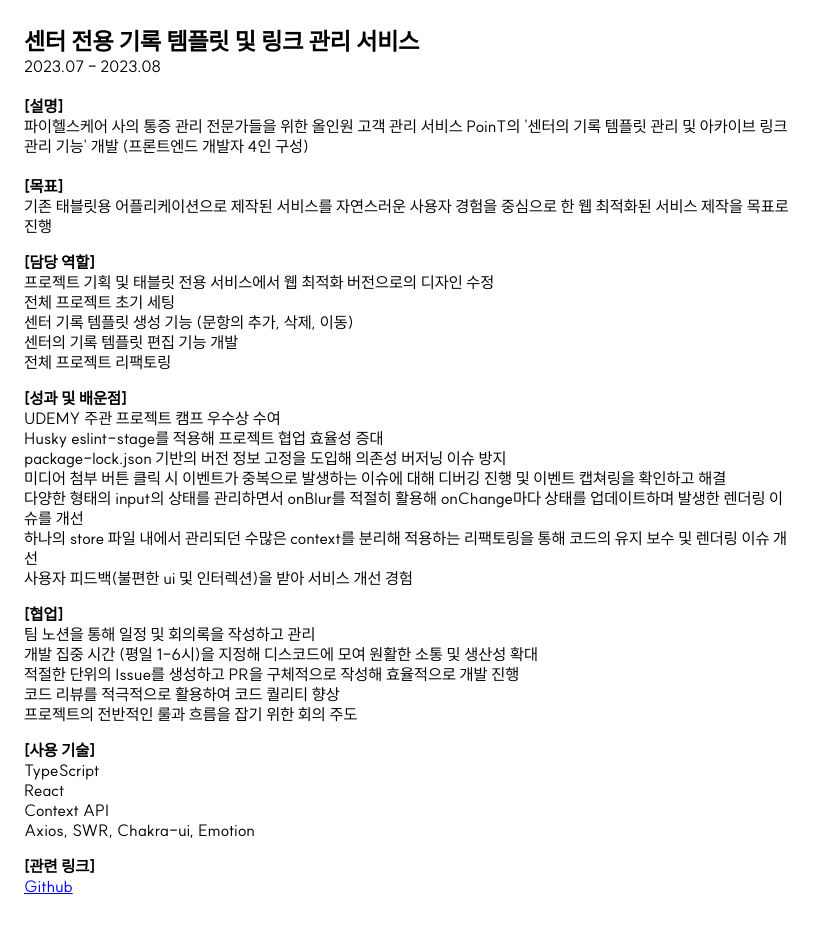
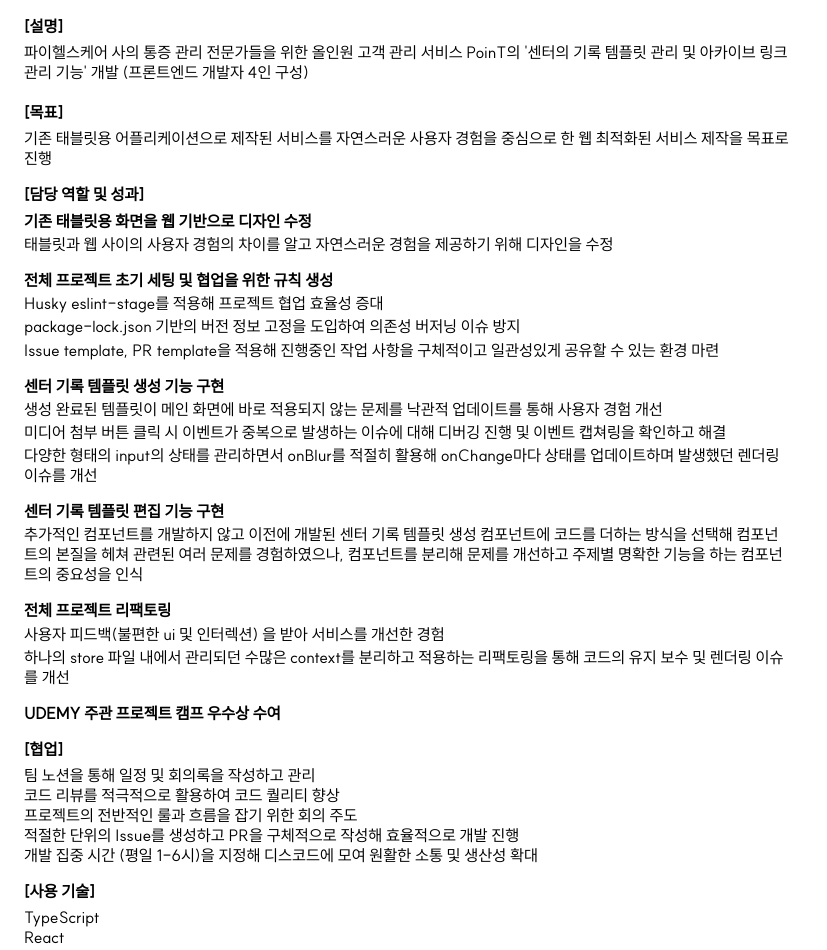
Before and after one commit to Heojiyeon/resume, a Gatsby site: page / in a window 1280 px wide. Shown: the part 536-1486 px from the top of the page, without its empty margins (0-827 px from the left). Built offline with nearby package versions, Linux system fonts and the light colour scheme; Gatsby itself is replaced by a stand-in of ours.

Commit message:
docs: update data

```diff
--- a/src/components/Project/ProjectContent.tsx
+++ b/src/components/Project/ProjectContent.tsx
@@ -1,11 +1,16 @@
 import styled from '@emotion/styled';
 import React from 'react';
+
+interface Roles {
+  role: string[],
+  result: string[]
+}
 
 type ProjectContentProp = {
   content: {
     description: string;
     goal: string;
-    roles: string[];
+    roles: Roles[];
     results: string[];
     cooperations: string[];
     stacks: string[];
@@ -23,41 +28,38 @@ export default function ProjectContent({ content }: ProjectContentProp) {
   return (
     <div>
       <div>
-        <strong>[설명]</strong>
-        <br />
+        <StyledTitle>[설명]</StyledTitle>
         {description}
       </div>
       <br />
       <div>
-        <strong>[목표]</strong>
-        <br /> {goal}
+        <StyledTitle>[목표]</StyledTitle>
+        {goal}
       </div>
       <StyledUl>
-        <strong>[담당 역할]</strong>
-        {roles.map((role, idx) => (
-          <StyledLi key={roles.length + idx}>{role}</StyledLi>
+        <StyledTitle>[담당 역할 및 성과]</StyledTitle>
+        {roles.map((currentRole, idx) => (
+          <StyledUl key={roles.length + idx} style={{ fontWeight:'bold', marginBottom: '1rem'}}>{currentRole.role}
+            {currentRole.result && currentRole.result.map(currentResult => (
+              <li style={{fontWeight: 'normal', listStyle:"none",  marginTop: '0.2rem'}}>{currentResult}</li>
+            ))}
+          </StyledUl>
         ))}
       </StyledUl>
       <StyledUl>
-        <strong>[성과 및 배운점]</strong>
-        {results.map((result, idx) => (
-          <StyledLi key={results.length + idx}>{result}</StyledLi>
-        ))}
-      </StyledUl>
-      <StyledUl>
-        <strong>[협업]</strong>
+        <StyledTitle>[협업]</StyledTitle>
         {cooperations.map((cooperation, idx) => (
           <StyledLi key={cooperations.length + idx}>{cooperation}</StyledLi>
         ))}
       </StyledUl>
       <StyledUl>
-        <strong>[사용 기술]</strong>
+        <StyledTitle>[사용 기술]</StyledTitle>
         {stacks.map((stack, idx) => (
           <StyledLi key={stacks.length + idx}> {stack}</StyledLi>
         ))}
       </StyledUl>
       <StyledUl>
-        <strong>[관련 링크]</strong>
+        <StyledTitle>[관련 링크]</StyledTitle>
         <StyledLi>
           <a href={links.github}>Github</a>
         </StyledLi>
@@ -71,6 +73,12 @@ export default function ProjectContent({ content }: ProjectContentProp) {
   );
 }
 
+const StyledTitle = styled('div')`
+  font-size: 1rem;
+  font-weight: bold;
+  margin-bottom: 0.4rem;
+`
+
 const StyledUl = styled('ul')`
   padding: 0;
 `;
--- a/src/utils/projectData.ts
+++ b/src/utils/projectData.ts
@@ -10,27 +10,52 @@ const projects = [
        (프론트엔드 개발자 4인 구성)`,
       goal: '기존 태블릿용 어플리케이션으로 제작된 서비스를 자연스러운 사용자 경험을 중심으로 한 웹 최적화된 서비스 제작을 목표로 진행',
       roles: [
-        '프로젝트 기획 및 태블릿 전용 서비스에서 웹 최적화 버전으로의 디자인 수정',
-        '전체 프로젝트 초기 세팅',
-        '센터 기록 템플릿 생성 기능 (문항의 추가, 삭제, 이동)',
-        '센터의 기록 템플릿 편집 기능 개발',
-        '전체 프로젝트 리팩토링',
-      ],
-      results: [
-        'UDEMY 주관 프로젝트 캠프 우수상 수여',
-        'Husky eslint-stage를 적용해 프로젝트 협업 효율성 증대',
-        'package-lock.json 기반의 버전 정보 고정을 도입해 의존성 버저닝 이슈 방지',
-        '미디어 첨부 버튼 클릭 시 이벤트가 중복으로 발생하는 이슈에 대해 디버깅 진행 및 이벤트 캡쳐링을 확인하고 해결',
-        '다양한 형태의 input의 상태를 관리하면서 onBlur를 적절히 활용해 onChange마다 상태를 업데이트하며 발생한 렌더링 이슈를 개선',
-        '하나의 store 파일 내에서 관리되던 수많은 context를 분리해 적용하는 리팩토링을 통해 코드의 유지 보수 및 렌더링 이슈 개선',
-        '사용자 피드백(불편한 ui 및 인터렉션)을 받아 서비스 개선 경험',
+        {
+          role: '기존 태블릿용 화면을 웹 기반으로 디자인 수정',
+          result: [
+            '태블릿과 웹 사이의 사용자 경험의 차이를 알고 자연스러운 경험을 제공하기 위해 디자인을 수정'
+          ]
+        },
+        {
+          role: '전체 프로젝트 초기 세팅 및 협업을 위한 규칙 생성',
+          result: [
+            'Husky eslint-stage를 적용해 프로젝트 협업 효율성 증대',
+            'package-lock.json 기반의 버전 정보 고정을 도입하여 의존성 버저닝 이슈 방지',
+            'Issue template, PR template을 적용해 진행중인 작업 사항을 구체적이고 일관성있게 공유할 수 있는 환경 마련',
+          ]
+        },
+        {
+          role: '센터 기록 템플릿 생성 기능 구현',
+          result: [
+            '생성 완료된 템플릿이 메인 화면에 바로 적용되지 않는 문제를 낙관적 업데이트를 통해 사용자 경험 개선',
+            '미디어 첨부 버튼 클릭 시 이벤트가 중복으로 발생하는 이슈에 대해 디버깅 진행 및 이벤트 캡쳐링을 확인하고 해결',
+            '다양한 형태의 input의 상태를 관리하면서 onBlur를 적절히 활용해 onChange마다 상태를 업데이트하며 발생했던 렌더링 이슈를 개선',
+          ]
+        },
+        {
+          role: '센터 기록 템플릿 편집 기능 구현',
+          result: [
+            '추가적인 컴포넌트를 개발하지 않고 이전에 개발된 센터 기록 템플릿 생성 컴포넌트에 코드를 더하는 방식을 선택해 컴포넌트의 본질을 헤쳐 관련된 여러 문제를 경험하였으나, 컴포넌트를 분리해 문제를 개선하고 주제별 명확한 기능을 하는 컴포넌트의 중요성을 인식'
+          ]
+        },
+        {
+          role: '전체 프로젝트 리팩토링',
+          result: [
+            '사용자 피드백(불편한 ui 및 인터렉션) 을 받아 서비스를 개선한 경험',
+            '하나의 store 파일 내에서 관리되던 수많은 context를 분리하고 적용하는 리팩토링을 통해 코드의 유지 보수 및 렌더링 이슈를 개선',
+          ]
+        },
+        {
+          role: 'UDEMY 주관 프로젝트 캠프 우수상 수여'
+        }
       ],
       cooperations: [
         '팀 노션을 통해 일정 및 회의록을 작성하고 관리',
-        '개발 집중 시간 (평일 1-6시)을 지정해 디스코드에 모여 원활한 소통 및 생산성 확대',
-        '적절한 단위의 Issue를 생성하고 PR을 구체적으로 작성해 효율적으로 개발 진행',
         '코드 리뷰를 적극적으로 활용하여 코드 퀄리티 향상',
         '프로젝트의 전반적인 룰과 흐름을 잡기 위한 회의 주도',
+        '적절한 단위의 Issue를 생성하고 PR을 구체적으로 작성해 효율적으로 개발 진행',
+        '개발 집중 시간 (평일 1-6시)을 지정해 디스코드에 모여 원활한 소통 및 생산성 확대',
+
       ],
       stacks: [
         'TypeScript',
@@ -52,16 +77,30 @@ const projects = [
         '유럽 여행의 일정에 관련된 정보를 피드에 작성하고 여행 친구를 구할 수 있는 커뮤니티 서비스 (프론트엔드 개발자 4인 구성)',
       goal: `'유럽 여행' 이라는 명확한 주제 속에서 사용자들이 다양한 커뮤니케이션을 진행할 수 있는 서비스 제작을 목표로 진행`,
       roles: [
-        '프로젝트 기획',
-        '자체 회원가입 기능',
-        '유저 리스트 조회 및 검색 기능',
-        'TypeScript 마이그레이션 및 리팩토링',
-      ],
-      results: [
-        'Formik, Yup을 활용함에 따라 하나의 state store 사용으로 간단하게 폼 데이터 핸들링',
-        '검색어 input의 변화에 따른 api 호출 이슈에 custom debounce 훅을 도입해 과도한 리렌더링 및 성능 저하 해결',
-        'JavaScript로 개발되었던 프로젝트를 TypeScript로 마이그레이션 함에 따라 타입 안정성 확보',
-        'React-query 도입 리팩토링으로 코드 개선 및 렌더링 이슈 개선',
+        {
+          role: '자체 회원가입 기능 구현',
+          result: [
+            'Formik, Yup을 활용함에 따라 하나의 state store 사용으로 간단하게 폼 데이터 핸들링'
+          ]
+        },
+        {
+          role: '유저 리스트 조회 및 검색 기능',
+          result: [
+            '검색어 input의 변화에 따른 api 호출 이슈에 custom debounce 훅을 도입해 과도한 리렌더링 및 성능 저하 해결'
+          ]
+        },
+        {
+          role: 'TypeScript 마이그레이션',
+          result: [
+            'JavaScript로 개발되었던 프로젝트를 TypeScript로 마이그레이션 함에 따라 타입 안정성 확보'
+          ]
+        }, {
+          role: '전체 프로젝트 리팩토링',
+          result: [
+            'Tanstack-query를 도입해 비동기 로직 개선',
+            '근거없이 분리해 구현되어 있던 커스텀 훅에 대해 재사용되지 않는 경우 해당 컴포넌트 내에 작성해 유지 보수할 수 있도록 리팩토링',
+          ]
+        }
       ],
       cooperations: [
         '팀 노션을 통해 일정 및 회의록을 작성하고 관리',
@@ -86,23 +125,48 @@ const projects = [
         '소비자가 제작하고자 하는 케이크에 관한 정보를 작성해 피드에 올리면 업체가 역으로 제작을 제안하는 서비스 (프론트엔드 개발자 3인, 백엔드 개발자 4인 구성)',
       goal: '일반 사용자와 업주의 역할은 뚜렷하지만 SNS를 사용하듯이 원활하게 제작을 의뢰하고 또 제안할 수 있는 편안한 사용자 경험을 중점으로 한 서비스 제작을 목표로 진행',
       roles: [
-        '팀 리더를 맡아 전반적인 일정 및 규칙 설정',
-        '프로젝트 기획 및 디자인',
-        '소셜 회원가입 및 로그인 기능',
-        '일반 사용자 및 업주 마이페이지 기능',
-        '업체 정보 등록 기능',
-        '주문 내역 조회 및 삭제 기능',
-      ],
-      results: [
-        'Oauth2.0 학습 및 JWT 토큰 관리',
-        'React-hook-form을 활용한 비제어 컴포넌트 형식의 폼 데이터 핸들링으로 컴포넌트 렌더링 이슈 개선',
-        '사용자 피드백 (렌더링, 모바일 접근, 불편한 ui)을 받아 서비스를 개선해 2차 배포에서 긍정적인 피드백을 받은 경험',
+        {
+          role: '팀 리더를 맡아 전반적인 일정 및 규칙 설정',
+        },
+        {
+          role: '프로젝트 기획 및 디자인'
+        },
+        {
+          role: '소셜 회원가입 및 로그인 기능 구현',
+          result: [
+            'Client, Authorization server, Resource server 간의 인가 프로세스를 알고 JWT 토큰을 활용해 유효성 검증'
+          ]
+        },
+        {
+          role: '일반 사용자 및 업주 마이페이지 기능 구현',
+          result:[
+            'JWT 토큰 내에 사용자의 정보를 확인하고 유저 특성 별 마이페이지의 형태를 다르게 구현해 제공'
+          ]
+        },
+        {
+          role: '업체 정보 등록 기능 구현',
+          result: [
+            '기본 텍스트, 날짜, 이미지 등과 같은 다양한 형태의 입력값을 관리해야 하는 정보 등록 폼을 생성하기 위해 비제어 컴포넌트 형식으로 데이터를 핸들링하는 React-hook-form을 도입해 렌더링 이슈 개선'
+          ]
+        },
+        {
+          role: '주문 내역 조회 및 삭제 기능 구현',
+          result: [
+            '주문 내역 삭제 결과가 화면에 바로 적용되지 않는 문제를 mutate 함수를 적절히 활용해 낙관적 업데이트로 사용자 경험 개선'
+          ]
+        },
+        {
+          role: '전체 프로젝트 리팩토링',
+          result: [
+            '사용자 피드백 (렌더링, 모바일 접근, 불편한 ui)을 받아 서비스를 개선해 2차 배포에서 긍정적인 피드백을 받은 경험'
+          ]
+        }
       ],
       cooperations: [
         '팀 노션을 통해 일정 및 회의록을 작성하고 관리',
+        '코드 리뷰를 적극적으로 활용하여 코드 퀄리티 향상',
+        '적절한 단위의 Issue를 생성하고 PR을 구체적으로 작성해 효율적으로 개발 진행',
         '개발 집중 시간 (평일 2-7시)을 지정해 게더타운에 모여 원활한 소통 및 생산성 확대',
-        '적절한 단위의 Issue를 생성하고 PR을 구체적으로 작성해 효율적으로 개발 진행',
-        '코드 리뷰를 적극적으로 활용하여 코드 퀄리티 향상',
       ],
       stacks: [
         'TypeScript',
--- a/src/utils/skillData.ts
+++ b/src/utils/skillData.ts
@@ -7,9 +7,9 @@ const skills = [
     title: 'Frontend',
     contents: [
       ['React'],
-      ['Vue.js', 'Next.js'],
+      ['Next.js'],
       ['Context API', 'Recoil', 'Jotai'],
-      ['React-Query', 'SWR'],
+      ['Tanstack-Query', 'SWR'],
       ['Axios', 'React-hook-form', 'Formik'],
       ['Emotion', 'Chakra-ui', 'StoryBook'],
     ],
```
Also changed, not shown: src/utils/headerData.ts (+2 -10 lines).
